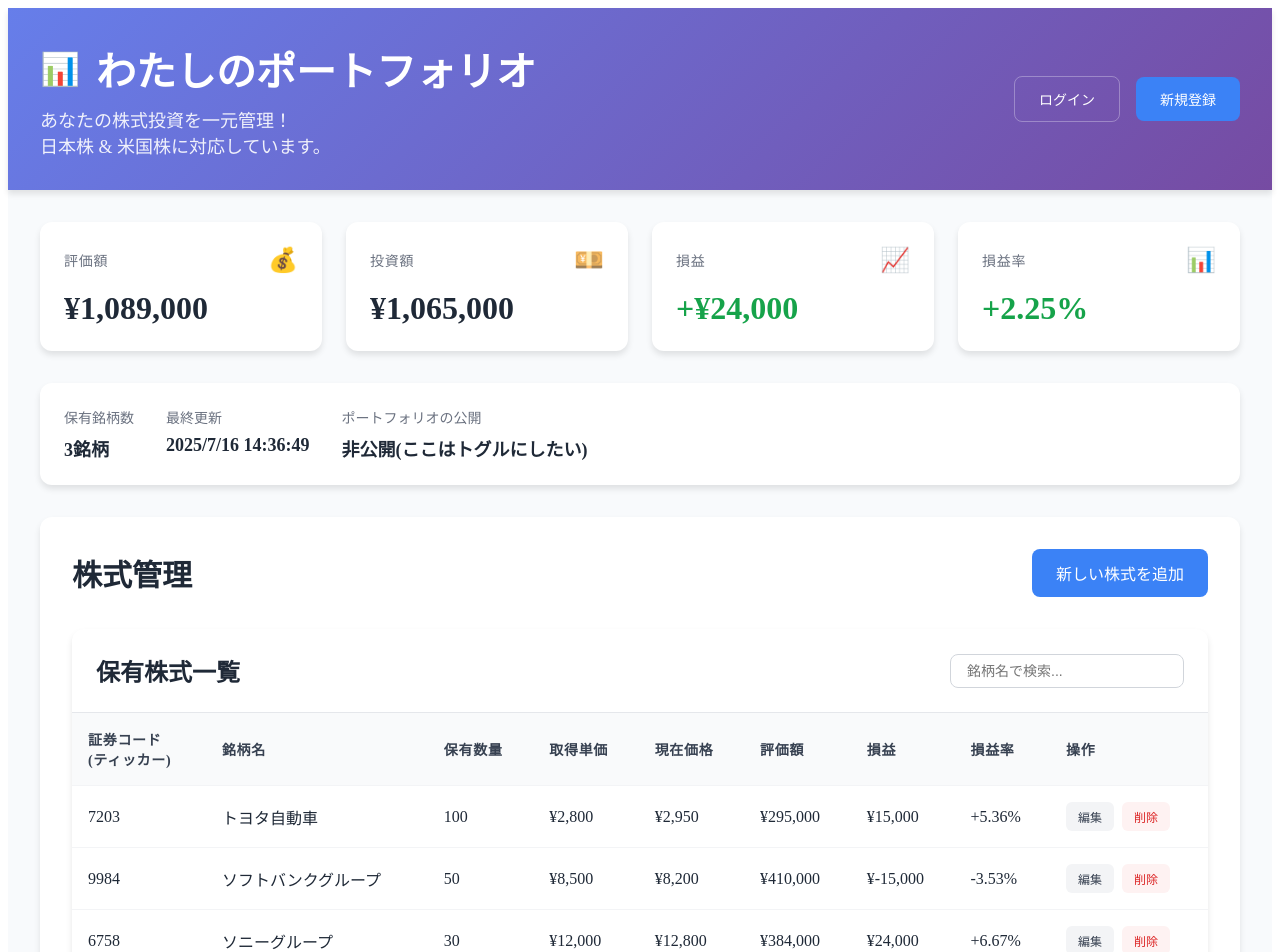
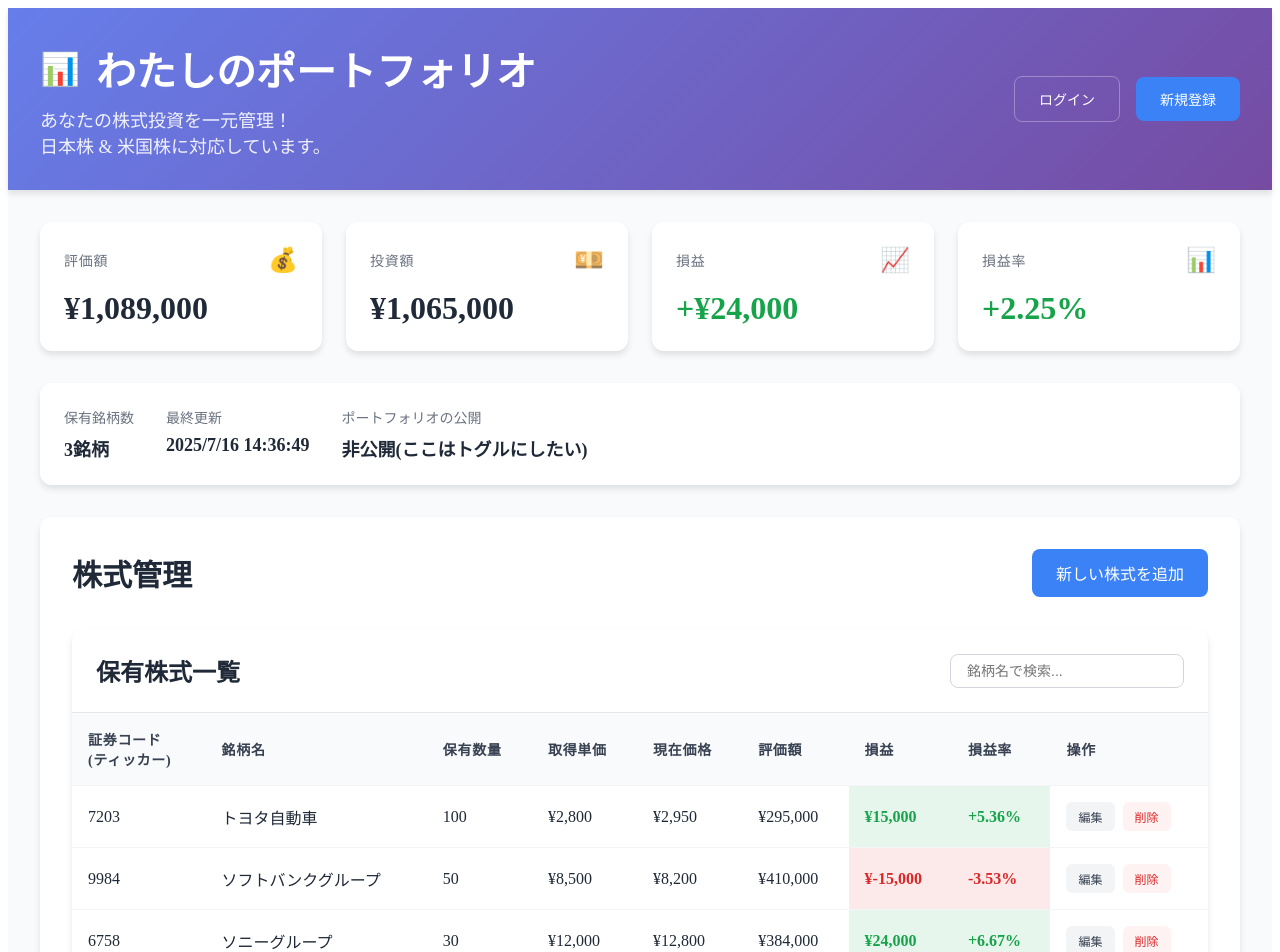
Before and after one commit to EndoMotoki/stock-portfolio, a Vue app in the folder client/: page / in a window 1280 px wide. Shown: the top 952 px of the page. Built offline with nearby package versions, Linux system fonts and the light colour scheme; the HTML template or start-up script is replaced by a standard one.

Commit message:
PC版株式テーブルに損益の色分けを追加

```diff
--- a/client/src/components/StockTable.vue
+++ b/client/src/components/StockTable.vue
@@ -35,10 +35,10 @@
           <td>¥{{ stock.purchasePrice.toLocaleString() }}</td>
           <td>¥{{ stock.currentPrice.toLocaleString() }}</td>
           <td>¥{{ (stock.currentPrice * stock.quantity).toLocaleString() }}</td>
-          <td :class="getGainLossClass(stock)">
+          <td class="gain-loss-cell" :class="getGainLossClass(stock)">
             ¥{{ getGainLoss(stock).toLocaleString() }}
           </td>
-          <td :class="getGainLossClass(stock)">
+          <td class="gain-loss-cell" :class="getGainLossClass(stock)">
             {{ getGainLossPercent(stock) }}%
           </td>
           <td>
@@ -263,6 +263,25 @@ const deleteStock = (id: string) => {
   color: #6b7280;
 }
 
+.gain-loss-cell {
+  font-weight: 600;
+}
+
+.gain-loss-cell.gain {
+  background-color: rgba(22, 163, 74, 0.1);
+  color: #16a34a;
+}
+
+.gain-loss-cell.loss {
+  background-color: rgba(220, 38, 38, 0.1);
+  color: #dc2626;
+}
+
+.gain-loss-cell.neutral {
+  background-color: rgba(107, 114, 128, 0.1);
+  color: #6b7280;
+}
+
 .action-buttons {
   display: flex;
   gap: 0.5rem;
```
